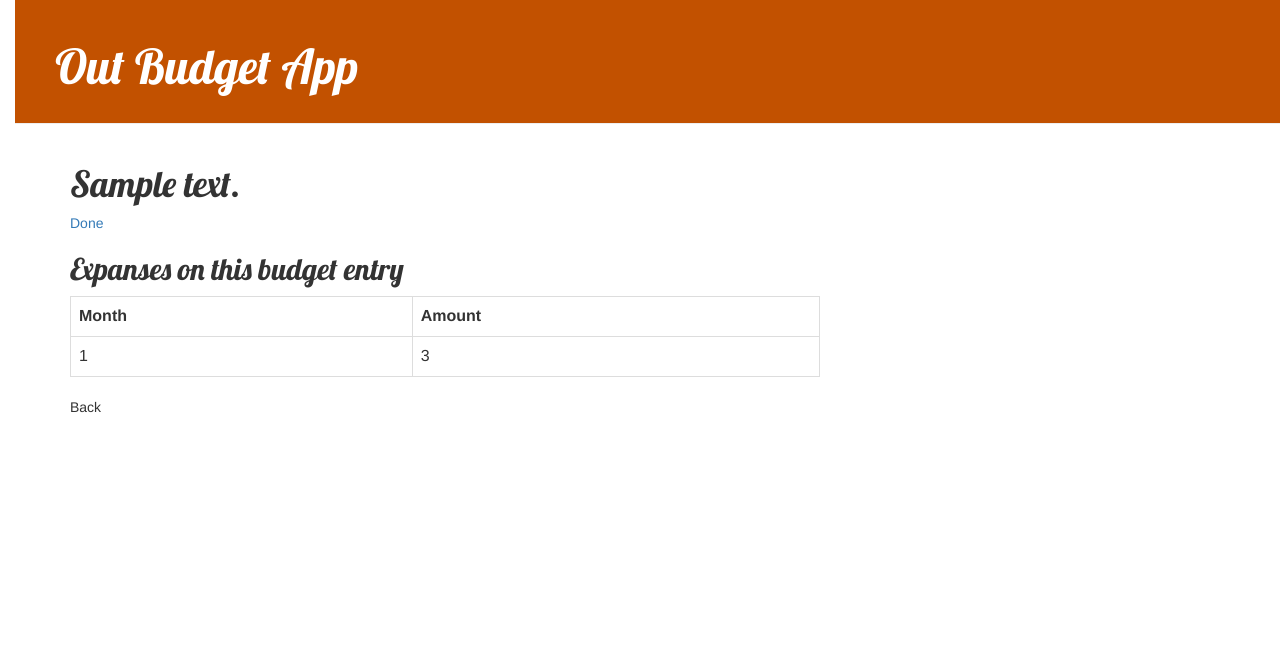
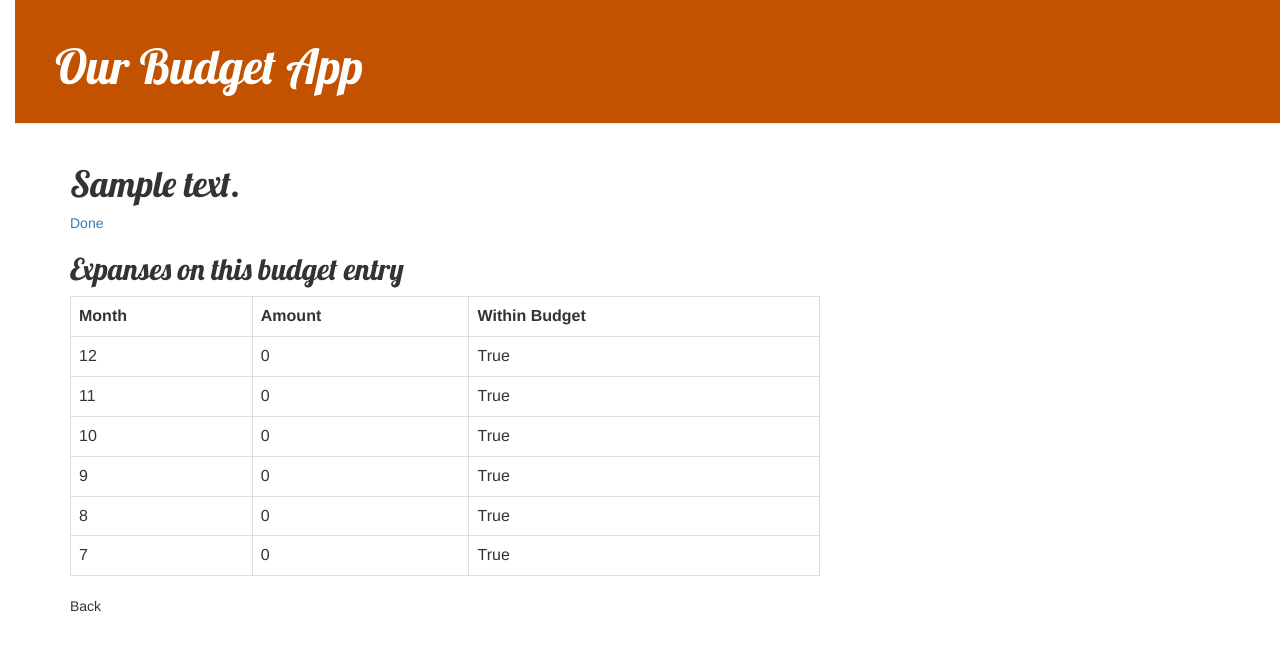
Before and after one commit to ariel-fel/my-first-site, a Django app: page /budget/1/status/ in a window 1280 px wide. Shown: the top 651 px of the page. Run offline with Django 3.2, Linux system fonts and the light colour scheme; tables that the repository leaves empty hold one stand-in row (values such as "Sample post"); some libraries are stand-ins or nearby versions.

Commit message:
Added budget status page and amount spent so far in expanse page

```diff
--- /dev/null
+++ b/budget/date_functions.py
@@ -0,0 +1,18 @@
+import datetime
+
+
+def add_month(my_date):
+    if my_date.month ==12:
+        new_date = datetime.date(year = my_date.year + 1, month=1, day=1)
+    else:
+        new_date = datetime.date(year = my_date.year, month=my_date.month + 1, day=1)
+
+    return new_date
+
+def reduce_month(my_date):
+    if my_date.month ==1:
+        new_date = datetime.date(year = my_date.year - 1, month=12, day=1)
+    else:
+        new_date = datetime.date(year = my_date.year, month=my_date.month - 1, day=1)
+
+    return new_date
--- /dev/null
+++ b/budget/expanse_reports.py
@@ -0,0 +1,36 @@
+from django.utils import timezone
+from .models import Expense
+import datetime
+from budget.date_functions import add_month, reduce_month
+
+class ExpanseReport():
+    def __init__(self, month, amount, within_budget):
+        self.month = month
+        self.amount = amount
+        self.within_budget = within_budget
+
+
+def get_expanse_by_month(budget_entry, needed_month):
+    start_date = datetime.date(year = needed_month.year, month=needed_month.month, day=1)
+    end_date = add_month(start_date)
+
+    expanses = Expense.objects.filter(entry=budget_entry).filter(expense_date__gte=start_date).filter(expense_date__lt=end_date)
+
+    month_sum = 0
+    for e in expanses:
+        month_sum += e.amount
+
+    return month_sum
+
+def create_month_by_month_report(budget_entry):
+    expanse_report = []
+    d = timezone.now()
+
+    for i in range(6):
+        month_sum = get_expanse_by_month(budget_entry, d)
+
+        expanse_report.append(ExpanseReport(d.month,month_sum, month_sum <= budget_entry.amount))
+
+        d = reduce_month(d)
+
+    return expanse_report
--- a/budget/forms.py
+++ b/budget/forms.py
@@ -2,11 +2,7 @@ from django import forms
 
 from .models import Expense
 
-class ExpanseForm(forms.Form):
-    expanse_description = forms.CharField(label='Description', max_length=100)
-    expanse_amount = forms.IntegerField(label = 'Amount')
-
-class ExpanseForm2(forms.ModelForm):
+class ExpanseForm(forms.ModelForm):
 
     class Meta:
         model = Expense
--- a/budget/models.py
+++ b/budget/models.py
@@ -22,5 +22,3 @@ class Expense(models.Model):
     amount = models.IntegerField(default=0)
     def __str__(self):
             return self.description
-    def is_violating_budget(self):
-        return self.amount > 0
--- a/budget/templates/budget/base.html
+++ b/budget/templates/budget/base.html
@@ -10,7 +10,7 @@
     </head>
     <body>
         <div class="page-header">
-            <h1><a href="/">Out Budget App</a></h1>
+            <h1><a href="/">Our Budget App</a></h1>
         </div>
         <div class="content container">
             <div class="row">
--- a/budget/templates/budget/detail.html
+++ b/budget/templates/budget/detail.html
@@ -1,7 +1,8 @@
 {% extends 'budget/base.html' %}
 
 {% block content %}
-    <h1>{{ budget_entry.description }}</h1>
+    <h1><a>Category :  </a>{{ budget_entry.description }}</h1>
+    <p><a>So far spent {{monthly_expanses}} out of {{ budget_entry.amount }}</a></p>
 
     <form method="POST" class="post-form">
         {% csrf_token %}
--- a/budget/templates/budget/status.html
+++ b/budget/templates/budget/status.html
@@ -6,18 +6,23 @@
     <a href="{% url 'budget:index' %}">Done</a>
 
     <h2>Expanses on this budget entry</h2>
-
+    {% if expanse_report %}
         <table class="table table-bordered" style="width: 100%;">
             <tr>
                 <th>Month</th>
                 <th>Amount</th>
+                <th>Within Budget</th>
             </tr>
             {% for expanse in expanse_report %}
             <tr>
                 <td>{{ expanse.month }}</td>
                 <td>{{ expanse.amount }}</td>
+                <td>{{ expanse.within_budget }}</td>
             </tr>
             {% endfor %}
         </table>
+    {% else %}
+        <p>You didn't spend on this yet </p>
+    {% endif %}
     <p></p><a href="{% url 'budget:index' %}"></a>Back</p>
 {% endblock %}
--- a/budget/views.py
+++ b/budget/views.py
@@ -4,8 +4,11 @@ from django.utils import timezone
 from django.urls import reverse
 from django.views import generic
 
-from .models import BudgetEntry
-from .forms import ExpanseForm2
+from .models import BudgetEntry, Expense
+from .forms import ExpanseForm
+import datetime
+from budget.date_functions import add_month, reduce_month
+from budget.expanse_reports import get_expanse_by_month, create_month_by_month_report
 
 class IndexView(generic.ListView):
     template_name = 'budget/index.html'
@@ -15,13 +18,15 @@ class IndexView(generic.ListView):
         """Return the last five published questions."""
         return BudgetEntry.objects.order_by('-amount')
 
+
 def detail(request, pk):
     budget_entry = get_object_or_404(BudgetEntry,pk=pk)
-    #return render(request, 'budget/detail.html', {'budget_entry': budget_entry})
+
+    monthly_expanses = get_expanse_by_month(budget_entry, timezone.now())
     if request.method == "POST":
-        form = ExpanseForm2(request.POST)
+        form = ExpanseForm(request.POST)
     else:
-        form = ExpanseForm2()
+        form = ExpanseForm()
     # check whether it's valid:
     if form.is_valid():
         expanse = form.save(commit=False)
@@ -33,7 +38,7 @@ def detail(request, pk):
 
         return HttpResponseRedirect(reverse('budget:expanse', args=(budget_entry.id,)))
 
-    context = {'budget_entry': budget_entry, 'form': form}
+    context = {'budget_entry': budget_entry, 'form': form, 'monthly_expanses':monthly_expanses}
     return render(request, 'budget/detail.html', context)
 
 def expanse(request, pk):
@@ -41,16 +46,10 @@ def expanse(request, pk):
     context = {'budget_entry': budget_entry}
     return render(request, 'budget/expanse_done.html', context)
 
-class ExpanseReport():
-    def __init__(self, month, amount):
-        self.month = month
-        self.amount = amount
-
 def status(request, pk):
     budget_entry = get_object_or_404(BudgetEntry,pk=pk)
 
-    expanse_report = []
-    expanse_report.append(ExpanseReport(1,3))
+    expanse_report = create_month_by_month_report(budget_entry)
 
     context = {'budget_entry': budget_entry, 'expanse_report':expanse_report }
     return render(request, 'budget/status.html', context)
```
Lines whose indentation alone changed are shown as unchanged.
